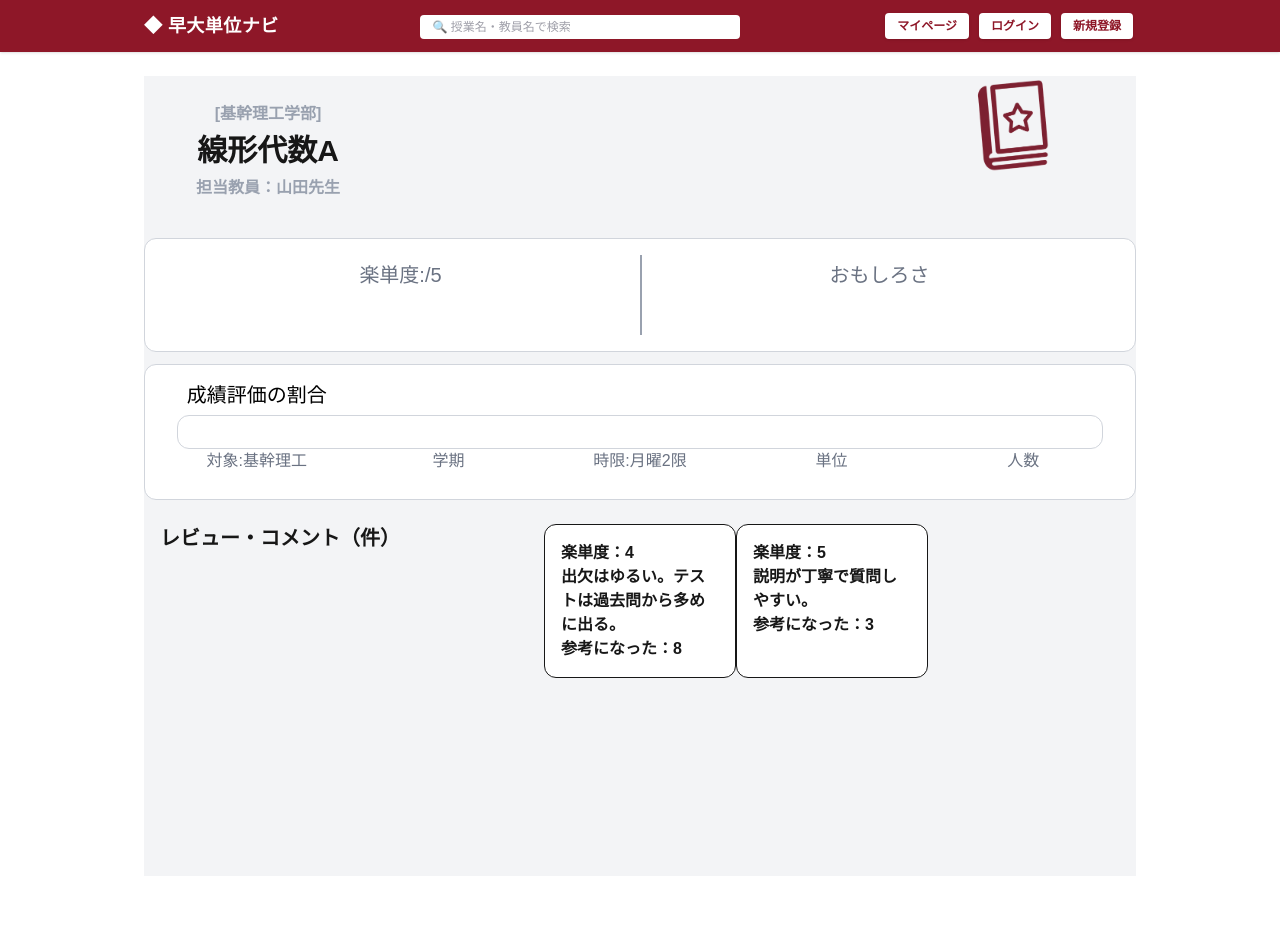
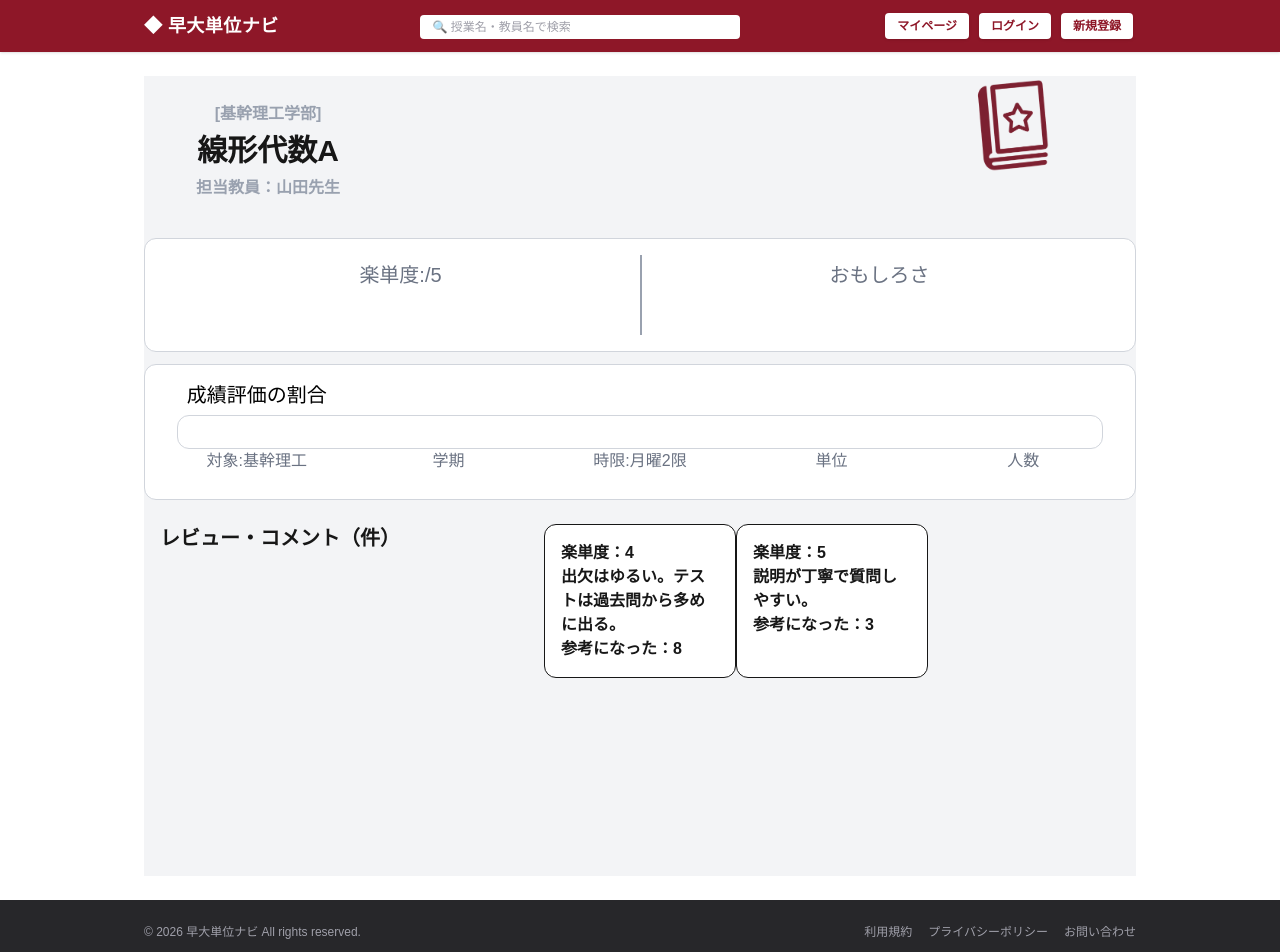
Before and after one commit to winc1980/phase3-teamA, a Next.js app: page /class-detail in a window 1280 px wide. Shown: the top 952 px of the page. Before the commit the page ends 900 px from the top, so only its background shows below. Built offline with nearby package versions, Linux system fonts and the light colour scheme.

Commit message:
ランキングの大枠を作成

```diff
--- a/src/app/layout.tsx
+++ b/src/app/layout.tsx
@@ -53,6 +53,26 @@ export default function RootLayout({ children }: LayoutProps<"/">) {
         <main className="mx-auto w-full max-w-5xl flex-1 px-4 py-6">
           {children}
         </main>
+
+        {/*フッターを追加*/}
+        <footer className="bg-zinc-800 text-zinc-400 py-6">
+          <div className="mx-auto flex max-w-5xl flex-col items-center justify-between gap-4 px-4 sm:flex-row">
+            <p className="text-xs">
+              &copy; 2026 早大単位ナビ All rights reserved.
+            </p>
+            <div className="flex gap-4 text-xs">
+              <Link href="/terms" className="hover:text-white transition-colors">
+                利用規約
+              </Link>
+              <Link href="/privacy" className="hover:text-white transition-colors">
+                プライバシーポリシー
+              </Link>
+              <Link href="/contact" className="hover:text-white transition-colors">
+                お問い合わせ
+              </Link>
+            </div>
+          </div>
+        </footer>
       </body>
     </html>
   );
```
